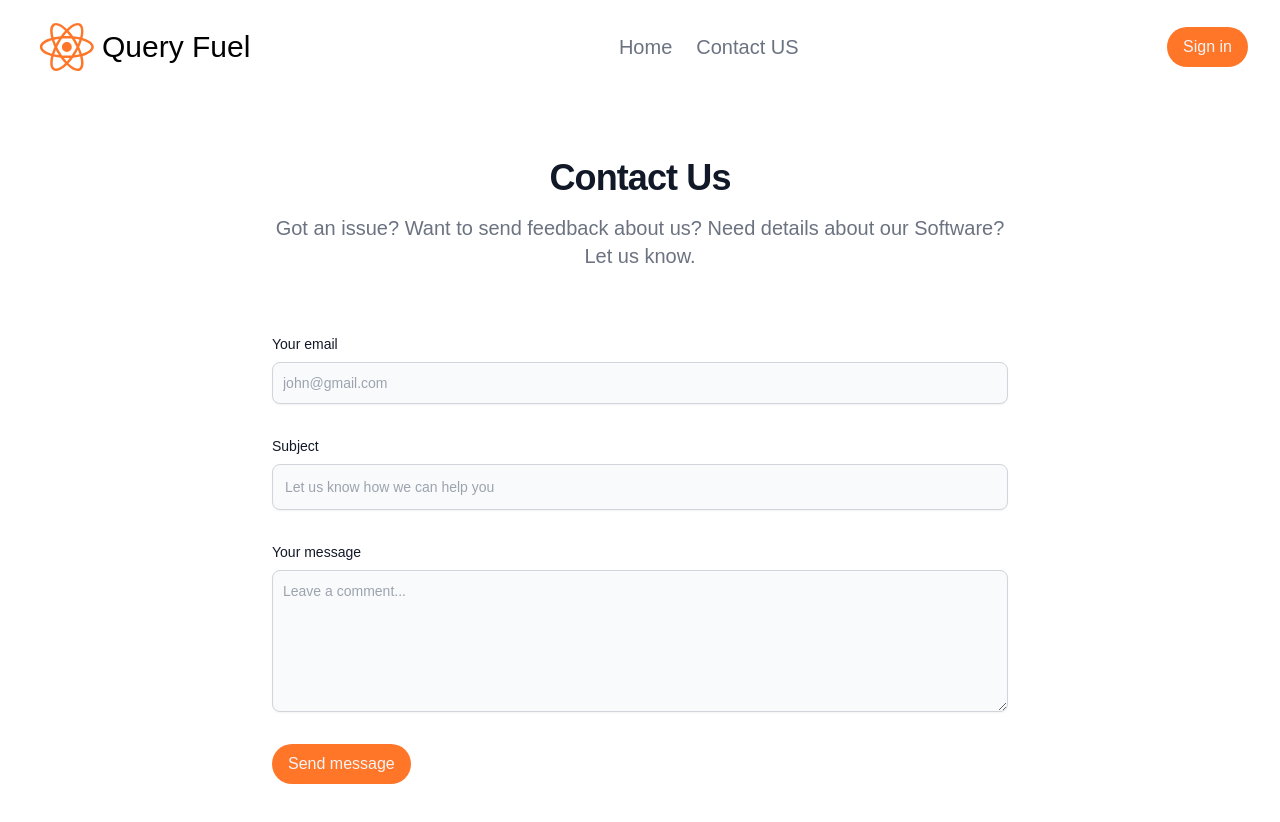
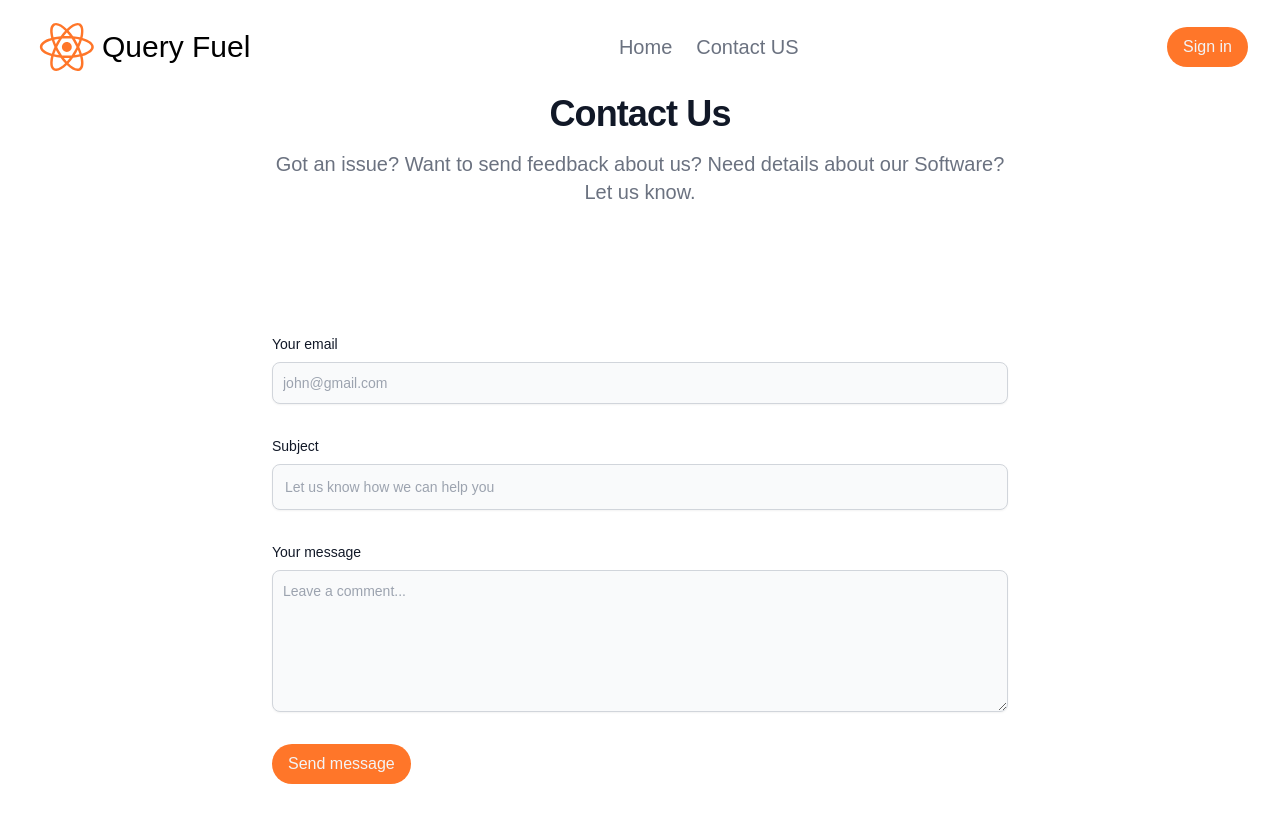
Before and after one commit to shvam0000/Query-Fuel, a Next.js app: page /contact-us in a window 1280 px wide. Shown: the top 822 px of the page. Built offline with nearby package versions, Linux system fonts and the light colour scheme; no server answers.

Commit message:
🎨 code restructure

```diff
--- a/src/components/contact-us/form.tsx
+++ b/src/components/contact-us/form.tsx
@@ -21,6 +21,9 @@
       .then((res) => {
         console.log(res);
         alert(res);
+        setEmail('');
+        setSubject('');
+        setMessage('');
         router.replace('/');
       })
       .catch((err) => {
@@ -32,14 +35,6 @@
   return (
     <div className="bg-white dark:bg-gray-900">
       <div className="py-8 lg:py-16 px-4 mx-auto max-w-screen-md">
-        <h2 className="mb-4 text-4xl tracking-tight font-extrabold text-center text-gray-900 dark:text-white">
-          Contact Us
-        </h2>
-        <p className="mb-8 lg:mb-16 font-light text-center text-gray-500 dark:text-gray-400 sm:text-xl">
-          Got an issue? Want to send feedback about us? Need details about our
-          Software?
-          <p>Let us know.</p>
-        </p>
         <form onSubmit={submitHandler} className="space-y-8">
           <div>
             <label
--- /dev/null
+++ b/src/components/contact-us/hero.tsx
@@ -0,0 +1,16 @@
+const Hero = () => {
+  return (
+    <div>
+      <h2 className="mb-4 text-4xl tracking-tight font-extrabold text-center text-gray-900 dark:text-white">
+        Contact Us
+      </h2>
+      <p className="mb-8 lg:mb-16 font-light text-center text-gray-500 dark:text-gray-400 sm:text-xl">
+        Got an issue? Want to send feedback about us? Need details about our
+        Software?
+        <p>Let us know.</p>
+      </p>
+    </div>
+  );
+};
+
+export default Hero;
--- a/src/components/contact-us/index.tsx
+++ b/src/components/contact-us/index.tsx
@@ -1 +1,2 @@
 export { default as ContactForm } from './form';
+export { default as Hero } from './hero';
--- a/src/pages/contact-us/index.tsx
+++ b/src/pages/contact-us/index.tsx
@@ -1,7 +1,12 @@
-import { ContactForm } from '@/components/contact-us';
+import { ContactForm, Hero } from '@/components/contact-us';
 
 const ContactPage = () => {
-  return <ContactForm />;
+  return (
+    <>
+      <Hero />
+      <ContactForm />
+    </>
+  );
 };
 
 export default ContactPage;
```
